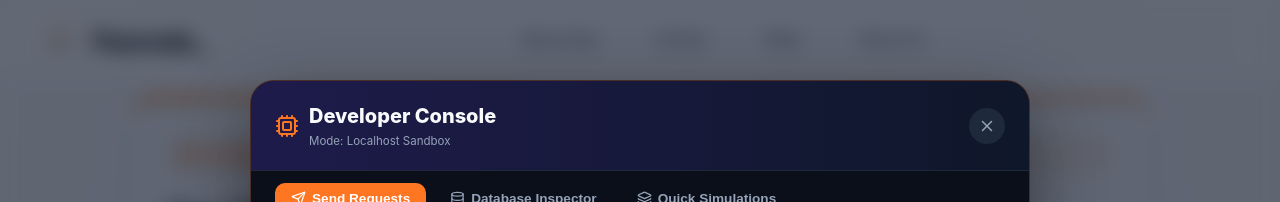
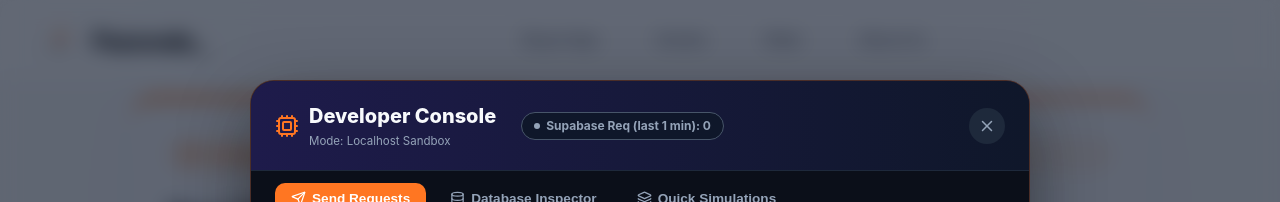
Before and after one commit to passwala/passwala, a React (Vite) app: page / in a window 1280 px wide. Both pictures are taken after a click on the button "Open Developer Console (Ctrl+Alt+D)". Shown: the top 202 px of the page. Built offline with nearby package versions, Linux system fonts and the light colour scheme; no server answers; the database is empty.

Commit message:
Add rolling 1-minute Supabase request counter to Developer Console

```diff
--- a/src/webapp/DeveloperModal.jsx
+++ b/src/webapp/DeveloperModal.jsx
@@ -23,6 +23,37 @@ export default function DeveloperModal({ isOpen, onClose, user }) {
 
   // Mocks States
   const [mockLog, setMockLog] = useState([]);
+
+  const [activeWindowRequests, setActiveWindowRequests] = useState(0);
+
+  useEffect(() => {
+    let requestTimestamps = [];
+
+    const originalFetch = window.fetch;
+    window.fetch = async function (...args) {
+      const url = typeof args[0] === 'string' ? args[0] : (args[0]?.url || '');
+      if (url.includes('supabase.co')) {
+        const now = Date.now();
+        requestTimestamps.push(now);
+        const filtered = requestTimestamps.filter(t => now - t < 60000);
+        requestTimestamps = filtered;
+        setActiveWindowRequests(filtered.length);
+      }
+      return originalFetch.apply(this, args);
+    };
+
+    const interval = setInterval(() => {
+      const now = Date.now();
+      const filtered = requestTimestamps.filter(t => now - t < 60000);
+      requestTimestamps = filtered;
+      setActiveWindowRequests(filtered.length);
+    }, 1000);
+
+    return () => {
+      window.fetch = originalFetch;
+      clearInterval(interval);
+    };
+  }, []);
 
   const fetchTableData = useCallback(async () => {
     setDbLoading(true);
@@ -186,6 +217,30 @@ export default function DeveloperModal({ isOpen, onClose, user }) {
             <div>
               <h2 style={{ margin: 0, fontSize: '1.25rem', fontWeight: 800 }}>Developer Console</h2>
               <p style={{ margin: '2px 0 0', fontSize: '0.72rem', color: '#94a3b8' }}>Mode: Localhost Sandbox</p>
+            </div>
+            <div style={{
+              marginLeft: '15px',
+              background: activeWindowRequests > 0 ? '#1e293b' : '#0f172a',
+              border: `1px solid ${activeWindowRequests > 0 ? '#22c55e' : '#475569'}`,
+              borderRadius: '20px',
+              padding: '4px 12px',
+              display: 'flex',
+              alignItems: 'center',
+              gap: '6px',
+              fontSize: '0.75rem',
+              fontWeight: 700,
+              color: activeWindowRequests > 0 ? '#22c55e' : '#94a3b8',
+              transition: 'all 0.3s ease'
+            }}>
+              <span style={{
+                width: '6px',
+                height: '6px',
+                borderRadius: '50%',
+                background: activeWindowRequests > 0 ? '#22c55e' : '#94a3b8',
+                boxShadow: activeWindowRequests > 0 ? '0 0 8px #22c55e' : 'none',
+                display: 'inline-block'
+              }} />
+              Supabase Req (last 1 min): {activeWindowRequests}
             </div>
           </div>
           <button onClick={onClose} style={{
```
